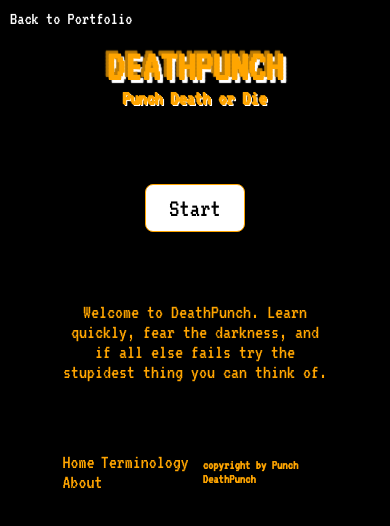
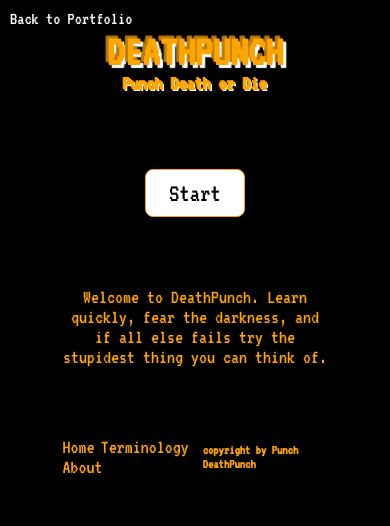
Before and after one commit to dustinFriesenDev/dustinfriesendev.github.io, a plain HTML site: page Assets/deathpunchIndex.html in a window 390 px wide. Drawn offline with Linux system fonts and the light colour scheme.

Commit message:
Update deathpunchStyle.css

```diff
--- a/Assets/Styles/deathpunchStyle.css
+++ b/Assets/Styles/deathpunchStyle.css
@@ -124,16 +124,20 @@ li {
 /* Extra small devices (phones, 600px and down) */
 @media only screen and (max-width: 600px) {
 
-  .main-container {
-    width: 85%;
-  }
-
   h1 {
     font-size: 44px;
-    margin-top: 25px;
   }
 
   h3 {
     font-size: 20px;
   }
+
+  header {
+    padding-top: 30px;
+  }
+
+  .main-container {
+    width: 85%;
+  }
+
 }
```
